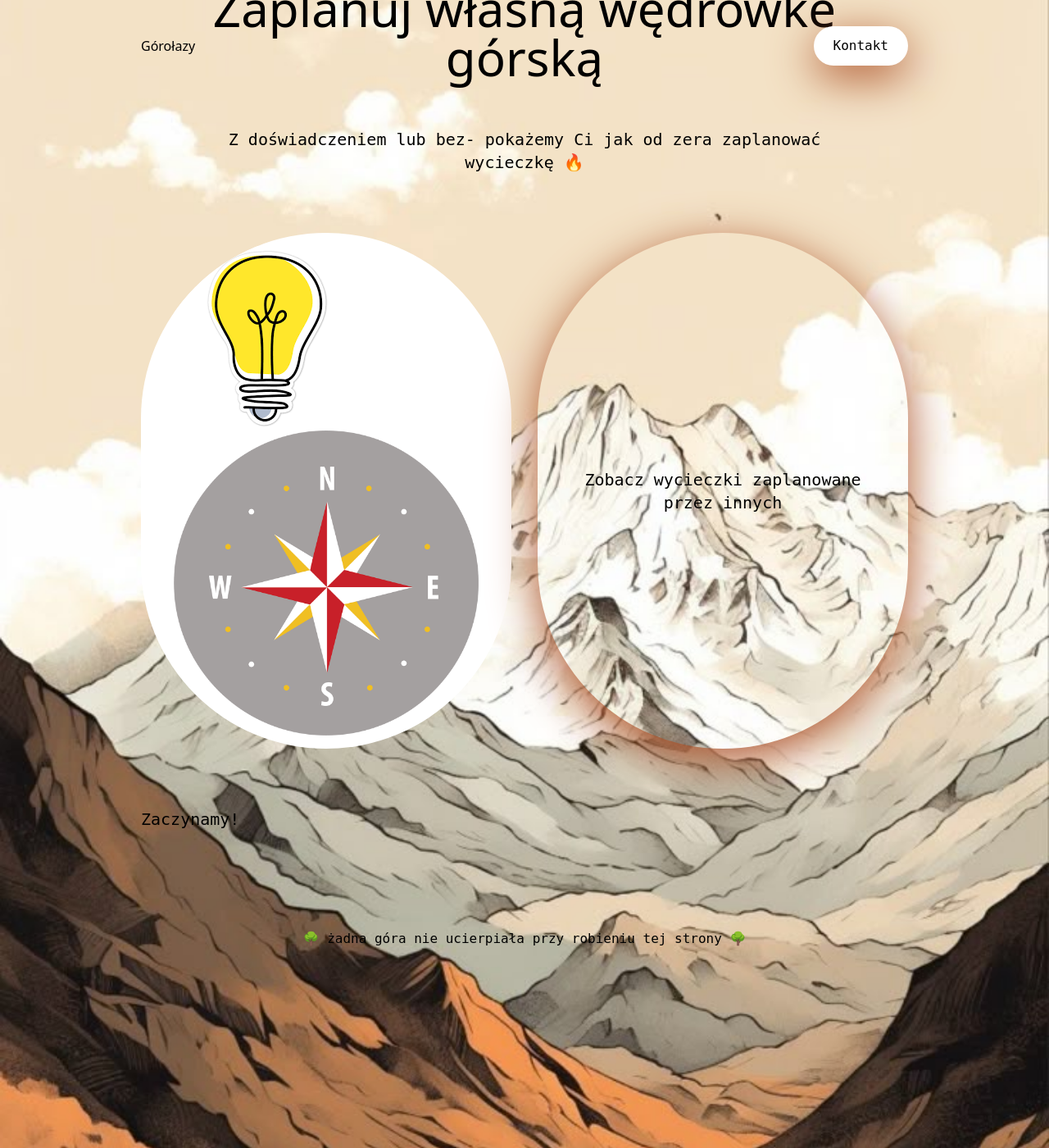
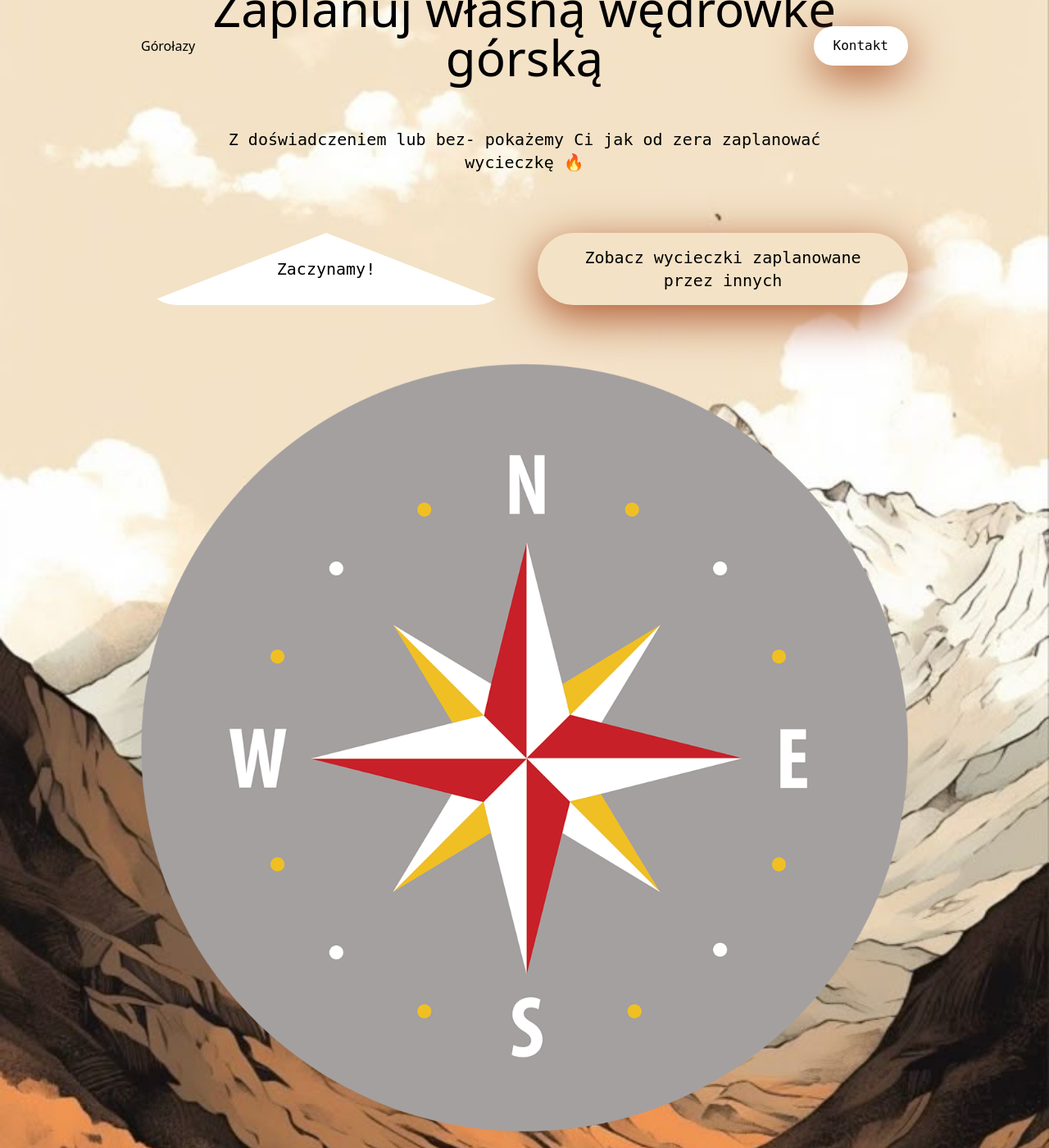
Before and after one commit to kama-pa-go/KGprojects, a Jekyll site: the page home.html, which Jekyll copies as it is, in a window 1280 px wide and 1400 px high, scrolled down 212 px. Shown: the whole window at 82% size. Built offline with Jekyll 4.4.1, drawn with Linux system fonts in a browser that asks for light colours.

Commit message:
Update home.html

```diff
--- a/home.html
+++ b/home.html
@@ -64,6 +64,9 @@
     .lightShadow:hover::after {
       transform: translateX(100%);
     }
+    .triangle {
+    clip-path: polygon(50% 0%, 0% 100%, 100% 100%);
+  }
   </style>
 </head>
 
@@ -84,18 +87,8 @@
       <p class="mx-auto max-w-[800px] w-full text-center text-base sm:text-lg md:text-xl">Z doświadczeniem lub bez- pokażemy Ci jak od zera zaplanować wycieczkę 🔥 </p>
       <div class="grid grid grid-cols-1 sm:grid-cols-2 gap-4 sm:gap-8 sm:w-fit sm:mx-auto py-4">
         <button
-          class=" px-6 lightShadow py-3 sm:px-10 sm:py-4  cursor-pointer   rounded-full bg-white font-medium ">
-          <div className="group h-[150px] w-[150px] cursor-pointer rounded-full bg-transparent perspective">
-            <div className="relative h-full w-full rounded-full duration-1000 preserve-3d group-hover:my-rotate-y-180">
-              <div className="absolute h-full w-full rounded-full backface-hidden">
-                <img src="assets/images/bulb.png" alt="" className=" h-full w-full rounded-full" />
-              </div>
-              <div className="absolute h-full w-full rounded-full my-rotate-y-180 backface-hidden ">
-                <img src="assets/images/kompas.jpg" alt="" className=" h-full w-full rounded-full bg-gray-200 p-2" />
-              </div>
-            </div>
-          </div>
-
+          class="triangle px-6 lightShadow py-3 sm:px-10 sm:py-4  cursor-pointer   rounded-full bg-white font-medium ">
+             <p class=" text-base sm:text-lg md:text-xl">Zaczynamy!</p>
         </button>
         <button
           class=" px-6 lightShadow py-3 sm:px-10 sm:py-4 cursor-pointer rounded-full orangeShadow font-medium ">
@@ -103,11 +96,12 @@
         </button>
       </div>
 
-  <p class=" text-base sm:text-lg md:text-xl">Zaczynamy!</p>
+
+      <img src="assets/images/kompas.jpg" alt="" className=" h-full w-full rounded-full bg-gray-200 p-2" />
   </section>
   </main>
 
-  <footer class="bg-none flex items-center justify-center py-10">
+  <footer class="bg-none flex items-center justify-center py-10 overline">
     <p>🌳 żadna góra nie ucierpiała przy robieniu tej strony 🌳</p>
   </footer>
 
```
